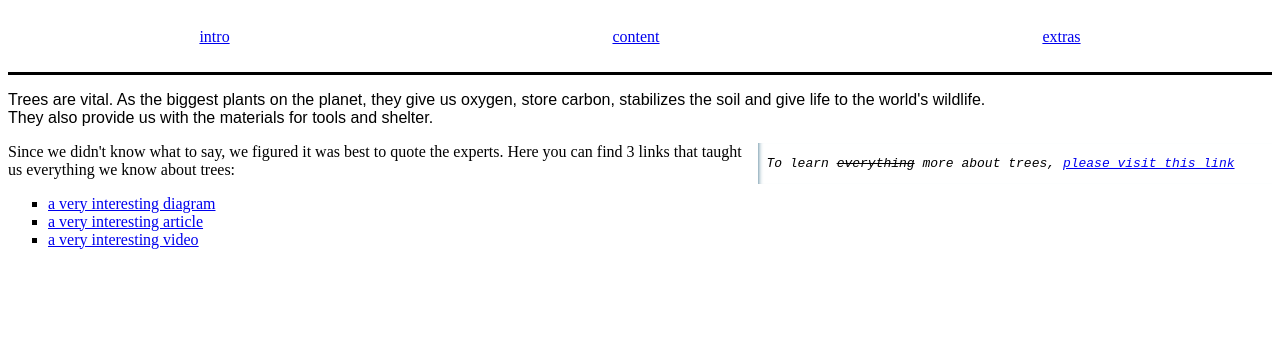
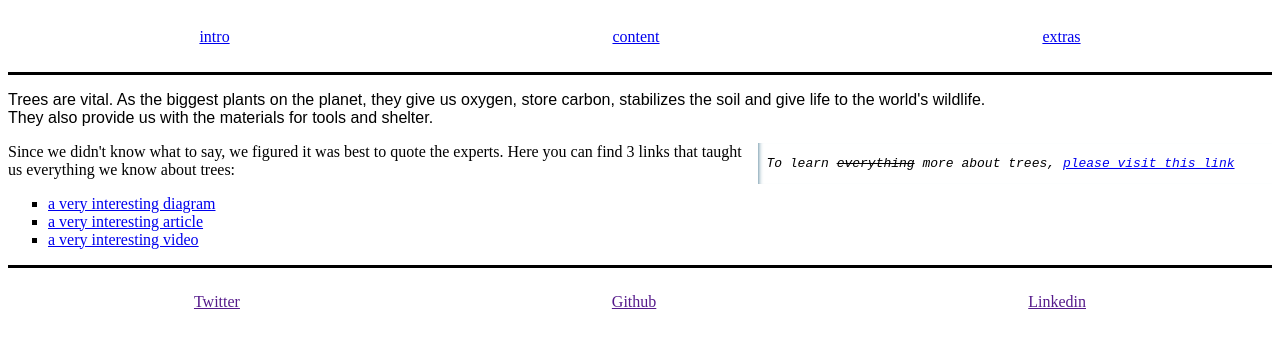
Before and after one commit to lab-brussels-1/All-About-Trees-Group-3, a website: page index.html in a window 1280 px wide. Shown: the part 140-488 px from the top of the page. Drawn offline with Linux system fonts and the light colour scheme.

Commit message:
added the footer

```diff
--- a/index.html
+++ b/index.html
@@ -11,6 +11,7 @@
 
     <link href="./styles/index.css" rel="stylesheet" />
   </head>
+
   <body>
     <header class="centered-items">
       <img
@@ -81,5 +82,9 @@
         </li>
       </ul>
     </article>
+
+    <footer class="top-divider spaced-items">
+      <a href="">Twitter</a> <a href="">Github</a> <a href="">Linkedin</a>
+    </footer>
   </body>
 </html>
```
